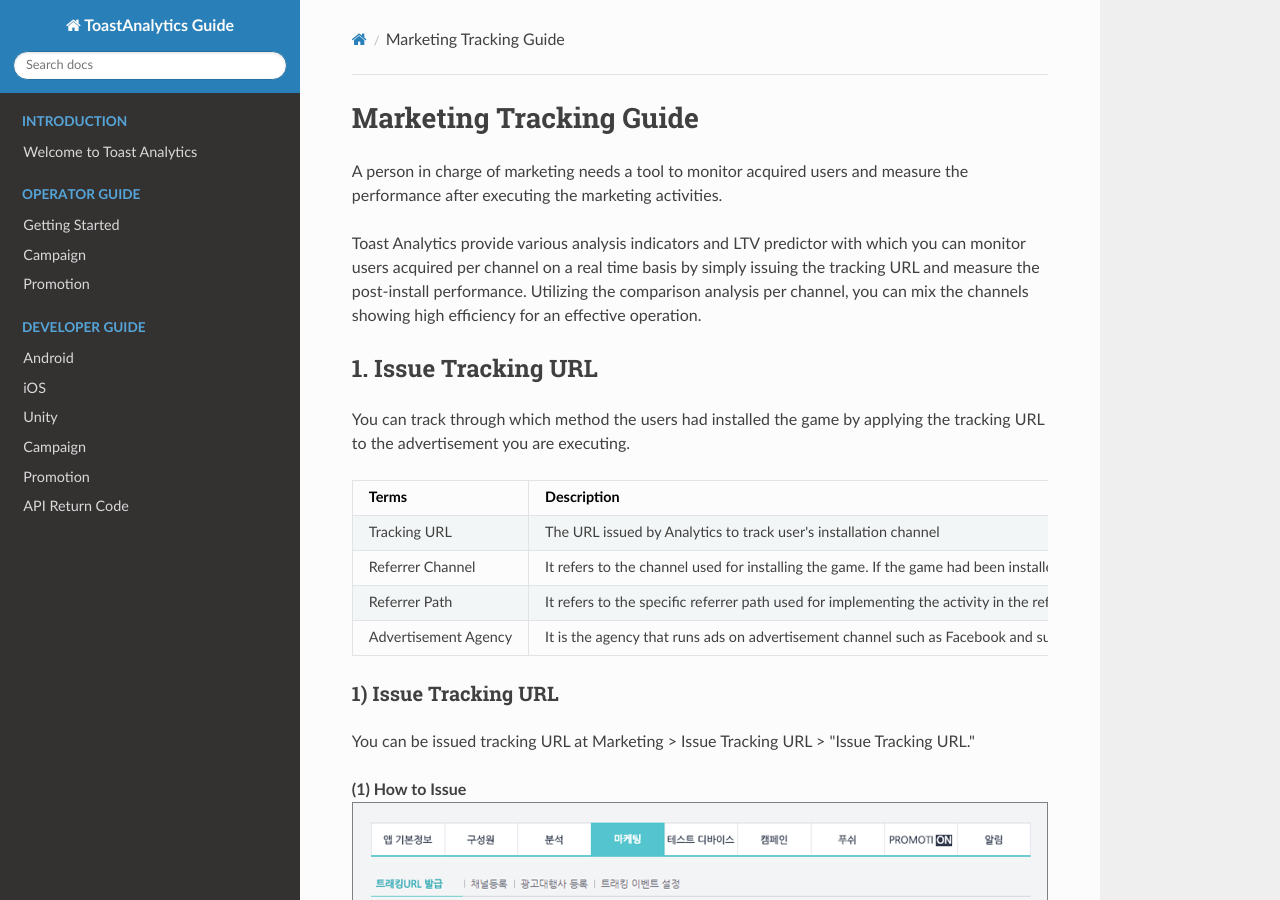
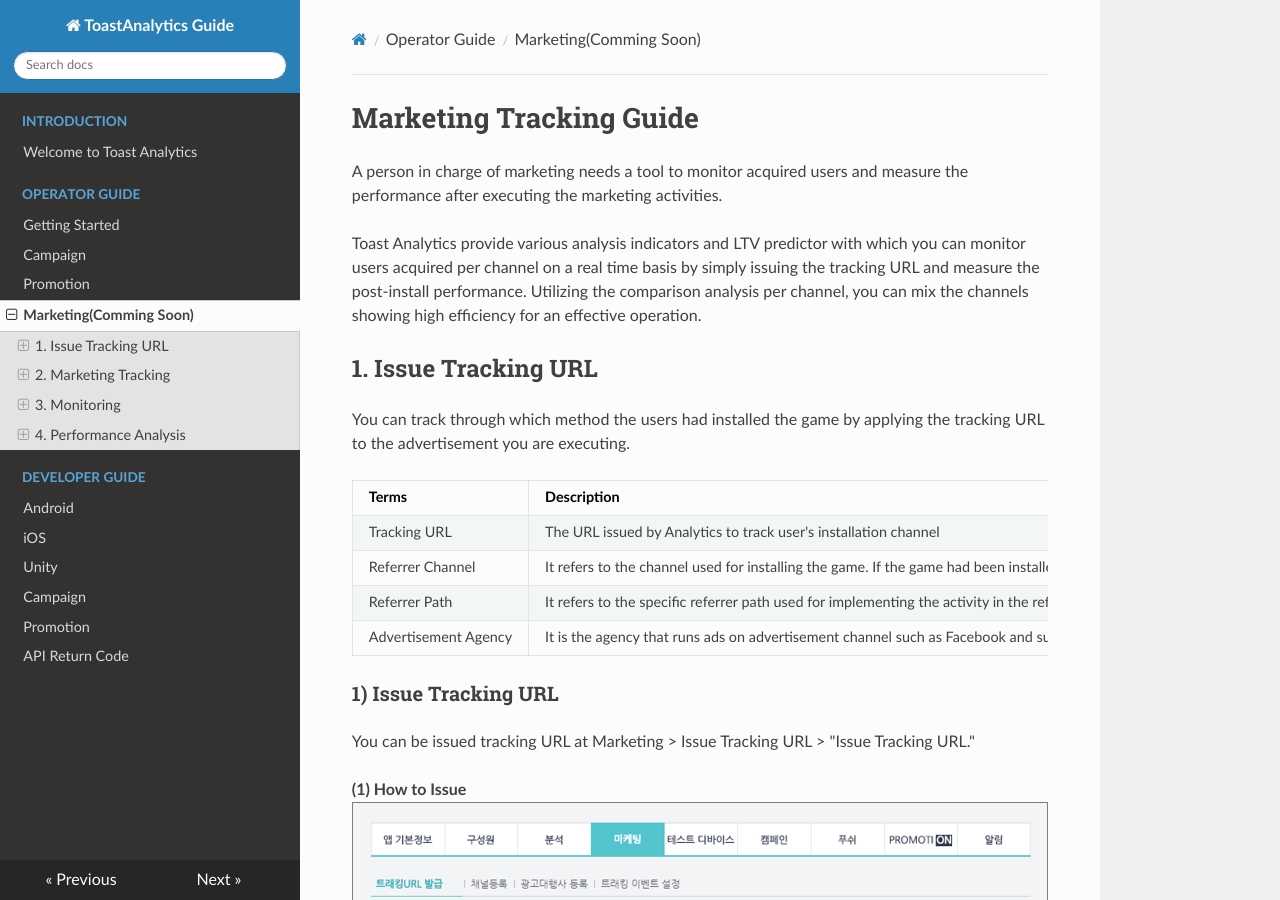
Before and after one commit to ToastAnalytics/ToastAnalytics_EN, an MkDocs documentation site: the page built from docs/Developer/3. marketing Guide.md, in a window 1280 px wide and 900 px high. Built offline with MkDocs 1.6.1, drawn with Linux system fonts in a browser that asks for light colours; nearby versions of some CDN libraries; old or Windows-style settings are respelled for this version of MkDocs.

Commit message:
Update mkdocs.yml

```diff
--- a/mkdocs.yml
+++ b/mkdocs.yml
@@ -9,6 +9,7 @@ pages:
 - ['Developer/1. Getting Started.md', 'Operator Guide', 'Getting Started']
 - ['Developer/2. Campaign Guide.md', 'Operator Guide', 'Campaign']
 - ['Developer/3. Promotion Guide.md', 'Operator Guide', 'Promotion']
+- ['Developer/3. marketing Guide.md', 'Operator Guide', 'Marketing(Comming Soon)']
 
 - ['Developer/4. Android Developer Guide.md', 'Developer Guide', 'Android']
 - ['Developer/5. iOS Developer Guide.md', 'Developer Guide', 'iOS']
```
